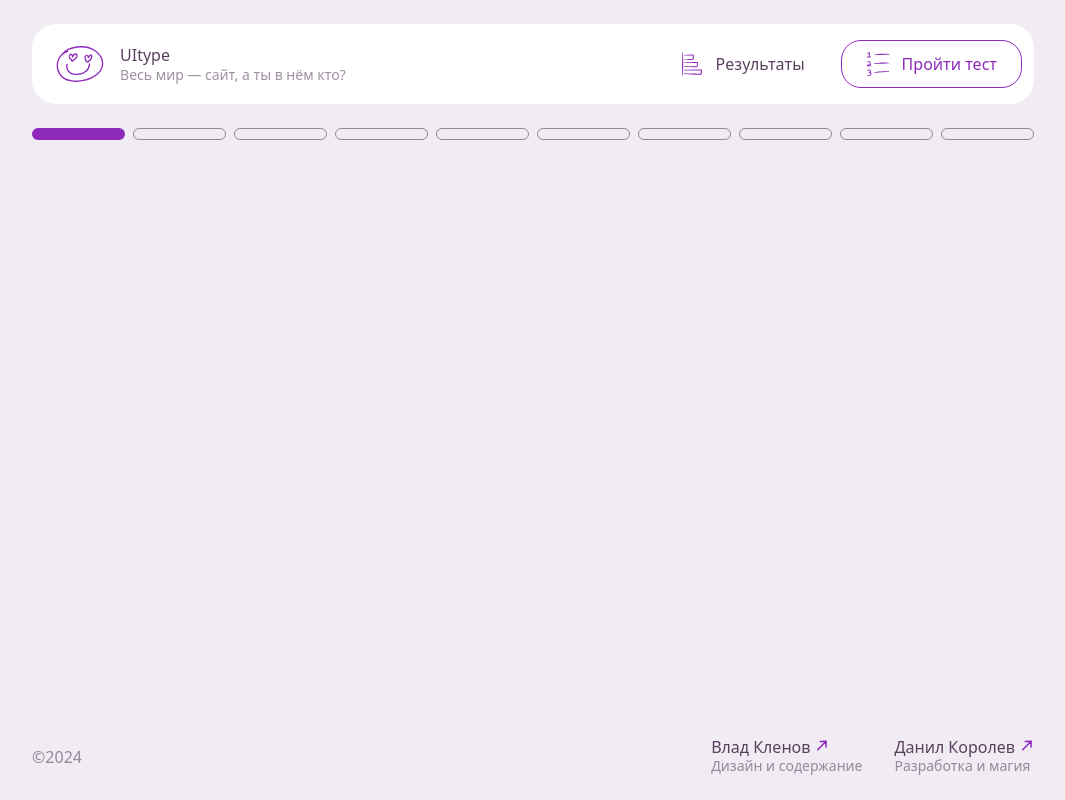
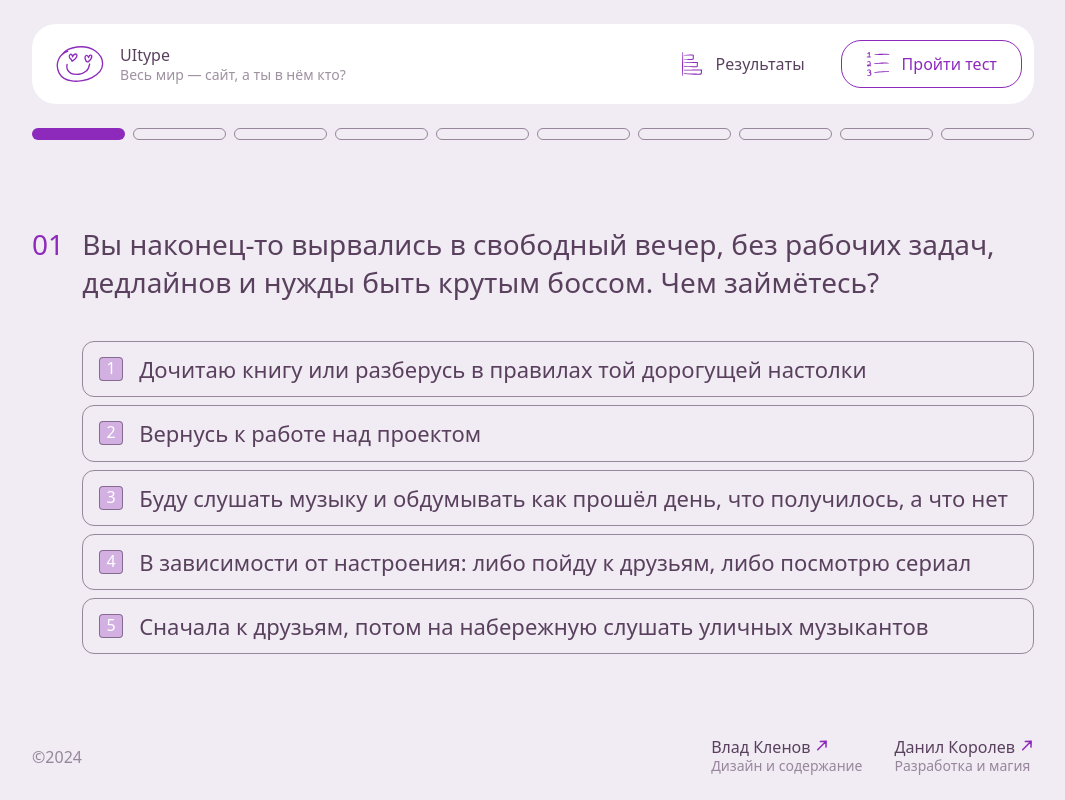
Before and after one commit to GoldenEy3-maker/ui-type, a Next.js app: page /question/1 in a window 1280 px wide. Shown: the whole page, without its empty margins (107-1172 px from the left). Built offline with nearby package versions, Linux system fonts and the light colour scheme.

Commit message:
feat: add basic layout of question page

```diff
--- a/package.json
+++ b/package.json
@@ -9,6 +9,8 @@
     "lint": "next lint"
   },
   "dependencies": {
+    "@radix-ui/react-label": "^2.1.0",
+    "@radix-ui/react-radio-group": "^1.2.1",
     "@radix-ui/react-slot": "^1.1.0",
     "class-variance-authority": "^0.7.0",
     "clsx": "^2.1.1",
--- /dev/null
+++ b/src/app/question/[id]/layout.tsx
@@ -0,0 +1,19 @@
+import { Stepper } from "@/components/stepper";
+
+type QuestionLayoutProps = {
+  params: Promise<{ id: string }>;
+} & React.PropsWithChildren;
+
+export default async function QuestionLayout({
+  children,
+  params,
+}: QuestionLayoutProps) {
+  const id = (await params).id;
+
+  return (
+    <main className="grid grid-rows-[auto_1fr] auto-rows-max grid-cols-subgrid col-[main]">
+      <Stepper step={id} />
+      {children}
+    </main>
+  );
+}
--- a/src/app/question/[id]/page.tsx
+++ b/src/app/question/[id]/page.tsx
@@ -1,30 +1,58 @@
-import { RouterMap } from "@/lib/constants";
-import { cn } from "@/lib/utils";
-import Link from "next/link";
+import { RadioGroup, RadioGroupItem } from "@/components/ui/radio-group";
 
-export default async function QuestionPage({
-  params,
-}: {
-  params: Promise<{ id: string }>;
-}) {
-  const id = (await params).id;
-
+export default function QuestionPage() {
   return (
-    <main className="grid auto-rows-max grid-cols-subgrid col-[main] pb-20">
-      <div className="col-span-full flex items-center gap-2 mt-6">
-        {Array(10)
-          .fill(null)
-          .map((_, index) => (
-            <Link
-              key={index}
-              href={RouterMap.Question + (index + 1)}
-              className={cn(
-                "h-3 w-full rounded-[1.25rem] grow-1 bg-primary border border-transparent",
-                { "bg-transparent border-muted/50": +id <= index }
-              )}
-            />
-          ))}
-      </div>
-    </main>
+    <div className="grid auto-rows-max items-baseline grid-cols-subgrid col-[main] place-content-center py-20">
+      <span className="font-flow text-h2 text-primary col-span-1">01</span>
+      <h2 className="text-h2 col-[span_19]">
+        Вы&nbsp;наконец-то вырвались в&nbsp;свободный вечер, без рабочих задач,
+        дедлайнов и&nbsp;нужды быть крутым боссом. Чем займётесь?
+      </h2>
+      <RadioGroup className="col-[2/span_19] mt-10 [counter-reset:question_0]">
+        <RadioGroupItem
+          value="1"
+          className="[counter-increment:question_1] aria-checked:bg-primary/30 aria-checked:before:bg-primary before:content-[counter(question)] before:w-6 before:h-6 before:rounded-sm before:text-primary-foreground before:border-muted/50 before:border before:bg-primary/30 gap-x-4 w-auto h-auto aspect-auto flex items-center border-muted/50 border rounded-xl px-4 py-3"
+          withoutIndicator>
+          <p className="text-[1.375rem] leading-snug">
+            Дочитаю книгу или разберусь в&nbsp;правилах той дорогущей настолки
+          </p>
+        </RadioGroupItem>
+        <RadioGroupItem
+          value="2"
+          className="[counter-increment:question_1] aria-checked:bg-primary/30 aria-checked:before:bg-primary before:content-[counter(question)] before:w-6 before:h-6 before:rounded-sm before:text-primary-foreground before:border-muted/50 before:border before:bg-primary/30 gap-x-4 w-auto h-auto aspect-auto flex items-center border-muted/50 border rounded-xl px-4 py-3"
+          withoutIndicator>
+          <p className="text-[1.375rem] leading-snug">
+            Вернусь к&nbsp;работе над проектом
+          </p>
+        </RadioGroupItem>
+        <RadioGroupItem
+          value="3"
+          className="[counter-increment:question_1] aria-checked:bg-primary/30 aria-checked:before:bg-primary before:content-[counter(question)] before:w-6 before:h-6 before:rounded-sm before:text-primary-foreground before:border-muted/50 before:border before:bg-primary/30 gap-x-4 w-auto h-auto aspect-auto flex items-center border-muted/50 border rounded-xl px-4 py-3"
+          withoutIndicator>
+          <p className="text-[1.375rem] leading-snug">
+            Буду слушать музыку и&nbsp;обдумывать как прошёл день, что
+            получилось, а&nbsp;что нет
+          </p>
+        </RadioGroupItem>
+        <RadioGroupItem
+          value="4"
+          className="[counter-increment:question_1] aria-checked:bg-primary/30 aria-checked:before:bg-primary before:content-[counter(question)] before:w-6 before:h-6 before:rounded-sm before:text-primary-foreground before:border-muted/50 before:border before:bg-primary/30 gap-x-4 w-auto h-auto aspect-auto flex items-center border-muted/50 border rounded-xl px-4 py-3"
+          withoutIndicator>
+          <p className="text-[1.375rem] leading-snug">
+            В&nbsp;зависимости от&nbsp;настроения: либо пойду к&nbsp;друзьям,
+            либо посмотрю сериал
+          </p>
+        </RadioGroupItem>
+        <RadioGroupItem
+          value="5"
+          className="[counter-increment:question_1] aria-checked:bg-primary/30 aria-checked:before:bg-primary before:content-[counter(question)] before:w-6 before:h-6 before:rounded-sm before:text-primary-foreground before:border-muted/50 before:border before:bg-primary/30 gap-x-4 w-auto h-auto aspect-auto flex items-center border-muted/50 border rounded-xl px-4 py-3"
+          withoutIndicator>
+          <p className="text-[1.375rem] leading-snug">
+            Сначала к&nbsp;друзьям, потом на&nbsp;набережную слушать уличных
+            музыкантов
+          </p>
+        </RadioGroupItem>
+      </RadioGroup>
+    </div>
   );
 }
--- /dev/null
+++ b/src/components/stepper.tsx
@@ -0,0 +1,26 @@
+import { RouterMap } from "@/lib/constants";
+import { cn } from "@/lib/utils";
+import Link from "next/link";
+
+type StepperProps = {
+  step: string;
+};
+
+export function Stepper({ step }: StepperProps) {
+  return (
+    <div className="col-span-full flex items-center gap-2 mt-6">
+      {Array(10)
+        .fill(null)
+        .map((_, index) => (
+          <Link
+            key={index}
+            href={RouterMap.Question + (index + 1)}
+            className={cn(
+              "h-3 w-full rounded-[1.25rem] grow-1 focus:outline-none focus-visible:ring-2 focus-visible:ring-ring focus-visible:ring-offset-2 ring-offset-background bg-primary border border-transparent",
+              { "bg-transparent border-muted/50": +step <= index }
+            )}
+          />
+        ))}
+    </div>
+  );
+}
--- /dev/null
+++ b/src/components/ui/label.tsx
@@ -0,0 +1,26 @@
+"use client";
+
+import * as React from "react";
+import * as LabelPrimitive from "@radix-ui/react-label";
+import { cva, type VariantProps } from "class-variance-authority";
+
+import { cn } from "@/lib/utils";
+
+const labelVariants = cva(
+  "text-sm font-medium leading-none peer-disabled:cursor-not-allowed peer-disabled:opacity-70"
+);
+
+const Label = React.forwardRef<
+  React.ElementRef<typeof LabelPrimitive.Root>,
+  React.ComponentPropsWithoutRef<typeof LabelPrimitive.Root> &
+    VariantProps<typeof labelVariants>
+>(({ className, ...props }, ref) => (
+  <LabelPrimitive.Root
+    ref={ref}
+    className={cn(labelVariants(), className)}
+    {...props}
+  />
+));
+Label.displayName = LabelPrimitive.Root.displayName;
+
+export { Label };
--- /dev/null
+++ b/src/components/ui/radio-group.tsx
@@ -0,0 +1,48 @@
+"use client";
+
+import * as React from "react";
+import * as RadioGroupPrimitive from "@radix-ui/react-radio-group";
+import { Circle } from "lucide-react";
+
+import { cn } from "@/lib/utils";
+
+const RadioGroup = React.forwardRef<
+  React.ElementRef<typeof RadioGroupPrimitive.Root>,
+  React.ComponentPropsWithoutRef<typeof RadioGroupPrimitive.Root>
+>(({ className, ...props }, ref) => {
+  return (
+    <RadioGroupPrimitive.Root
+      className={cn("grid gap-2", className)}
+      {...props}
+      ref={ref}
+    />
+  );
+});
+RadioGroup.displayName = RadioGroupPrimitive.Root.displayName;
+
+const RadioGroupItem = React.forwardRef<
+  React.ElementRef<typeof RadioGroupPrimitive.Item>,
+  React.ComponentPropsWithoutRef<typeof RadioGroupPrimitive.Item> & {
+    withoutIndicator?: boolean;
+  }
+>(({ className, children, withoutIndicator, ...props }, ref) => {
+  return (
+    <RadioGroupPrimitive.Item
+      ref={ref}
+      className={cn(
+        "aspect-square h-4 w-4 rounded-full border border-primary ring-offset-background focus:outline-none focus-visible:ring-2 focus-visible:ring-ring focus-visible:ring-offset-2 disabled:cursor-not-allowed disabled:opacity-50",
+        className
+      )}
+      {...props}>
+      {!withoutIndicator ? (
+        <RadioGroupPrimitive.Indicator className="flex items-center justify-center">
+          <Circle className="h-2.5 w-2.5 fill-current text-current" />
+        </RadioGroupPrimitive.Indicator>
+      ) : null}
+      {children}
+    </RadioGroupPrimitive.Item>
+  );
+});
+RadioGroupItem.displayName = RadioGroupPrimitive.Item.displayName;
+
+export { RadioGroup, RadioGroupItem };
```
Also changed, not shown: 1 other file (tests, documents, lock files or other folders).
